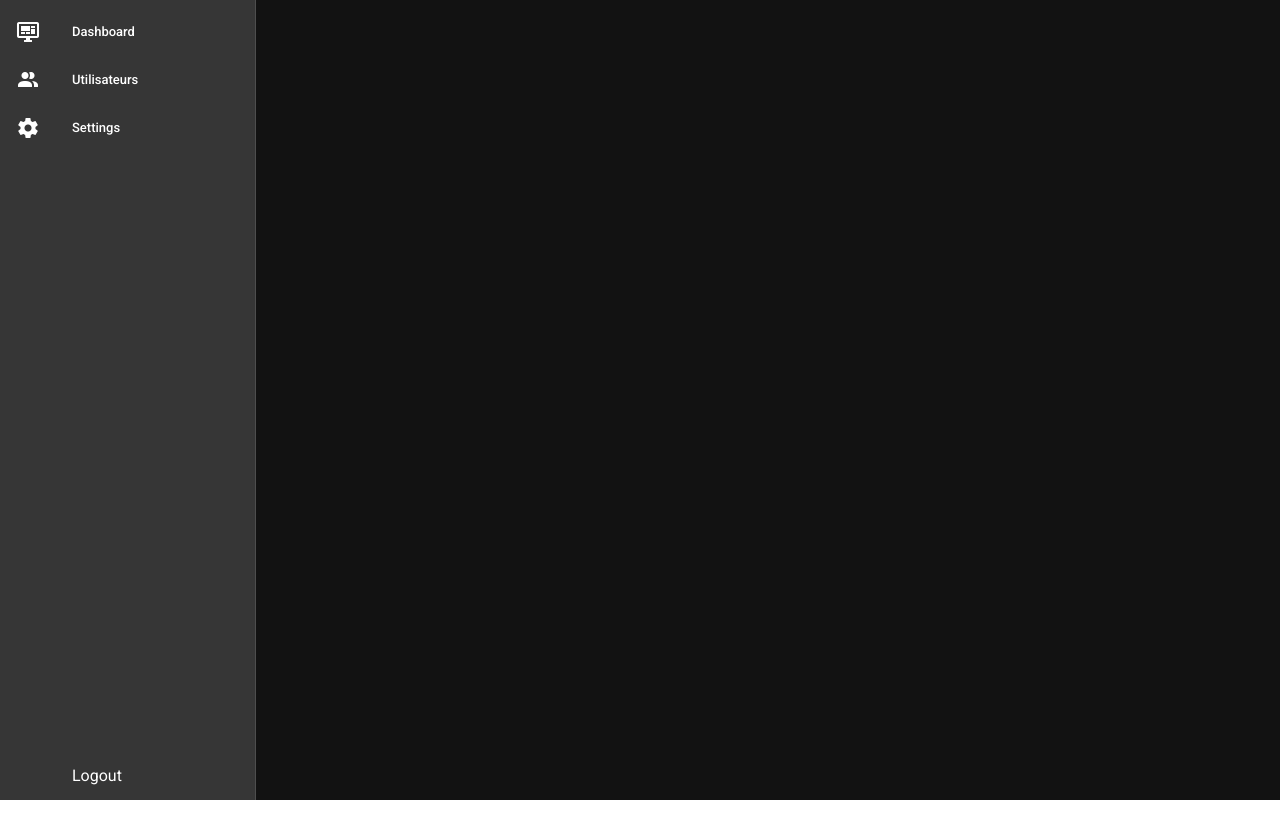
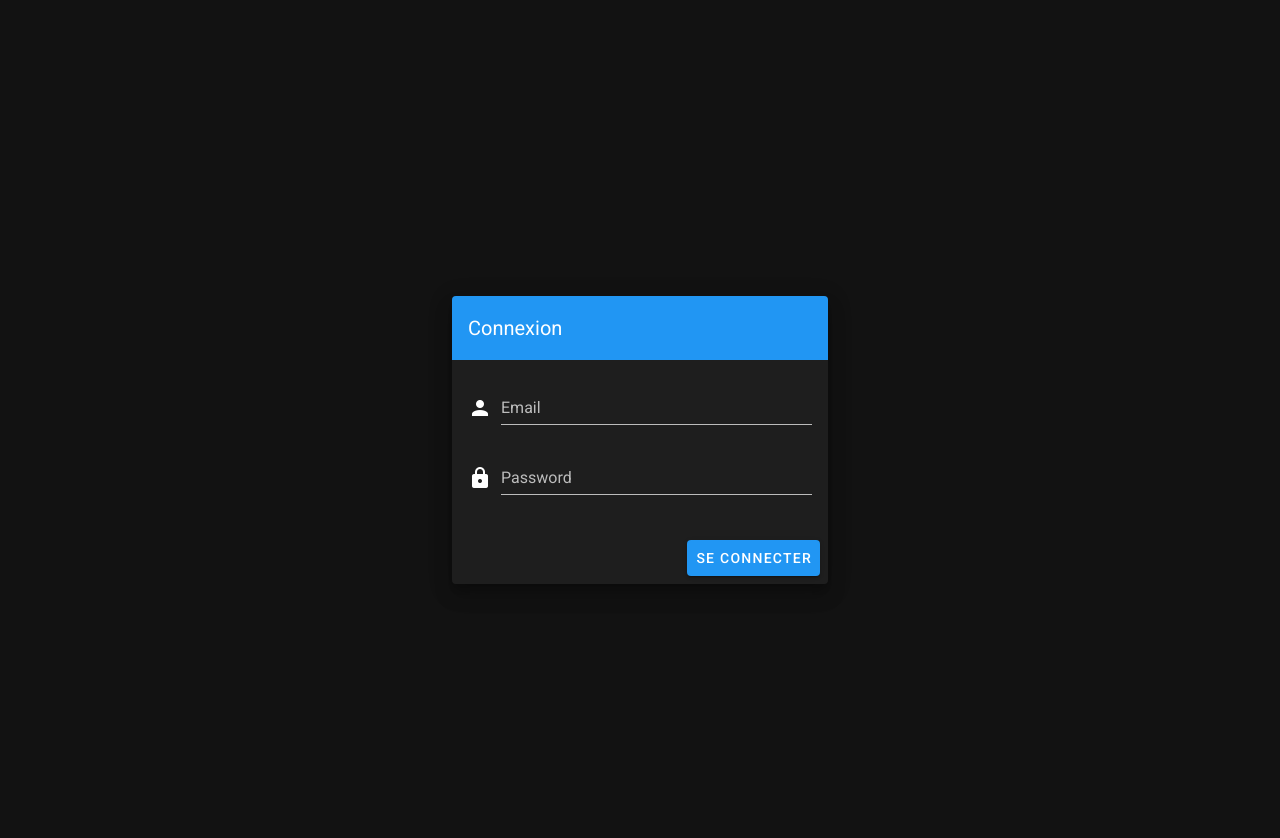
Before and after one commit to Nouuu/vue-playlist, a Vue app: page /login in a window 1280 px wide. Shown: the top 838 px of the page. Before the commit the page ends 800 px from the top, so only its background shows below. Built offline with nearby package versions, Linux system fonts and the light colour scheme.

Commit message:
login guard working !

```diff
--- a/src/App.vue
+++ b/src/App.vue
@@ -1,6 +1,6 @@
 <template>
   <v-app id="inspire">
-<sidebar></sidebar>
+    <sidebar v-if="sidebar"></sidebar>
     <v-main>
       <v-container
           class="pa-10"
@@ -20,15 +20,22 @@ export default {
   name: 'App',
 
   components: {
-    'sidebar':Sidebar
+    'sidebar': Sidebar
   },
 
   data: () => ({
     drawer: null,
+    sidebar: false
   }),
   created() {
     this.$vuetify.theme.dark = true
   },
+  updated() {
+    this.sidebar = sessionStorage.getItem('connected') === 'true';
+  },
+  mounted() {
+    this.sidebar = sessionStorage.getItem('connected') === 'true';
+  }
 };
 </script>
 <style scoped>
--- /dev/null
+++ b/src/components/Login.vue
@@ -0,0 +1,83 @@
+<template>
+  <v-app id="inspire">
+    <v-main>
+      <v-container
+          class="fill-height"
+          fluid
+      >
+        <v-row
+            align="center"
+            justify="center"
+        >
+          <v-col
+              cols="12"
+              sm="8"
+              md="4"
+          >
+            <v-card class="elevation-12">
+              <v-toolbar
+                  color="primary"
+                  dark
+                  flat
+              >
+                <v-toolbar-title>Connexion</v-toolbar-title>
+              </v-toolbar>
+              <v-card-text>
+                <v-form>
+                  <v-text-field
+                      label="Email"
+                      prepend-icon="mdi-account"
+                      type="text"
+                      v-model="email_user"
+                      @keyup.enter="login"
+                  ></v-text-field>
+
+                  <v-text-field
+                      id="password"
+                      label="Password"
+                      prepend-icon="mdi-lock"
+                      type="password"
+                      v-model="password_user"
+                      @keyup.enter="login"
+                  ></v-text-field>
+                </v-form>
+              </v-card-text>
+              <v-card-actions>
+                <v-spacer></v-spacer>
+                <v-btn color="primary" @click.prevent="login">Se connecter</v-btn>
+              </v-card-actions>
+            </v-card>
+          </v-col>
+        </v-row>
+      </v-container>
+    </v-main>
+  </v-app>
+</template>
+
+<script>
+export default {
+  name: "Login",
+  data: function () {
+    return {
+      email_user: '',
+      password_user: ''
+    }
+  },
+  methods: {
+    login: function () {
+      const json = JSON.stringify({'email_user': this.email_user, 'password_user': this.password_user});
+      console.log(json);
+      this.$http.post(this.$api_url + 'user/login.php', json).then(() => {
+        sessionStorage.setItem('connected', 'true');
+        this.$router.push('/');
+      }).catch((response) => {
+        console.log(response);
+      })
+    }
+  }
+}
+</script>
+
+<style scoped>
+
+</style>
--- /dev/null
+++ b/src/components/Logout.vue
@@ -0,0 +1,33 @@
+<template>
+  <v-container fill-height fluid>
+    <v-row align="center" justify="center">
+      <v-col>
+        <v-progress-circular
+            :size="100"
+            :width="8"
+            color="green"
+            indeterminate></v-progress-circular>
+      </v-col>
+    </v-row>
+  </v-container>
+</template>
+
+<script>
+export default {
+  name: "Logout",
+  mounted() {
+    this.$http.post(this.$api_url + 'user/logout.php').then(() => {
+      sessionStorage.setItem('connected','false');
+      this.$router.push('/login')
+
+    }).catch((response) => {
+      console.log(response);
+    })
+
+  }
+}
+</script>
+
+<style scoped>
+
+</style>
--- a/src/components/Sidebar.vue
+++ b/src/components/Sidebar.vue
@@ -35,7 +35,7 @@
     <template v-slot:append>
       <v-list-item link to="/logout" exact>
         <v-list-item-action>
-          <v-icon>mdi-amazon-alexa</v-icon>
+          <v-icon>mdi-logout</v-icon>
         </v-list-item-action>
         <v-list-item-content>
           <v-list-item-title>Logout</v-list-item-title>
--- a/src/components/User/Users.vue
+++ b/src/components/User/Users.vue
@@ -95,6 +95,7 @@ export default {
       this.error_snackbar = false;
       this.$http.get(this.$api_url + 'user/' + 'read.php')
           .then(result => {
+            console.log(result);
             this.user_list = result.data.body;
             this.api_progress_bar = false;
           })
--- a/src/main.js
+++ b/src/main.js
@@ -5,6 +5,8 @@ import vuetify from './plugins/vuetify';
 import axios from 'axios';
 
 Vue.config.productionTip = false;
+
+axios.defaults.withCredentials = true;
 
 Vue.prototype.$http = axios;
 
--- a/src/router/index.js
+++ b/src/router/index.js
@@ -1,6 +1,8 @@
 import Vue from 'vue'
 import VueRouter from 'vue-router'
 import Dashboard from "@/components/Dashboard";
+import Login from "@/components/Login";
+import Logout from "@/components/Logout";
 
 Vue.use(VueRouter)
 
@@ -8,7 +10,12 @@ const routes = [
     {
         path: '/',
         name: 'Dashboard',
-        component: Dashboard
+        component: Dashboard,
+    },
+    {
+        path: '/login',
+        name: 'Login',
+        component: Login,
     },
     {
         path: '/settings',
@@ -26,7 +33,13 @@ const routes = [
     {
         path: '/user/:email_user',
         name: 'User',
-        component: () => import('@/components/User/User')}
+        component: () => import('@/components/User/User')
+    },
+    {
+        path: '/logout',
+        name: 'Logout',
+        component: Logout
+    }
 ]
 
 const router = new VueRouter({
@@ -35,4 +48,10 @@ const router = new VueRouter({
     routes
 })
 
+router.beforeEach((to, from, next) => {
+    if (to.name !== 'Login' && sessionStorage.getItem('connected') !== 'true') next({name: 'Login'})
+    else next()
+})
+
+
 export default router
```
